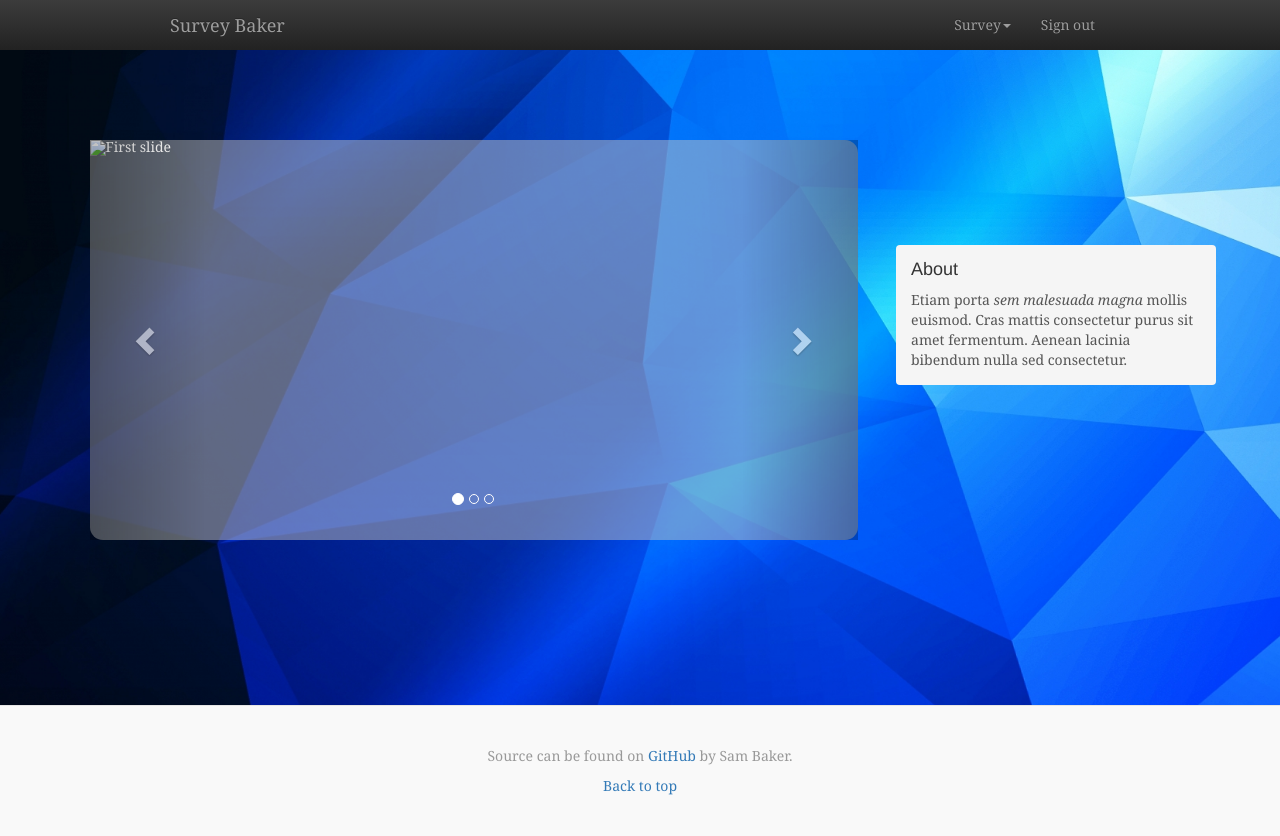
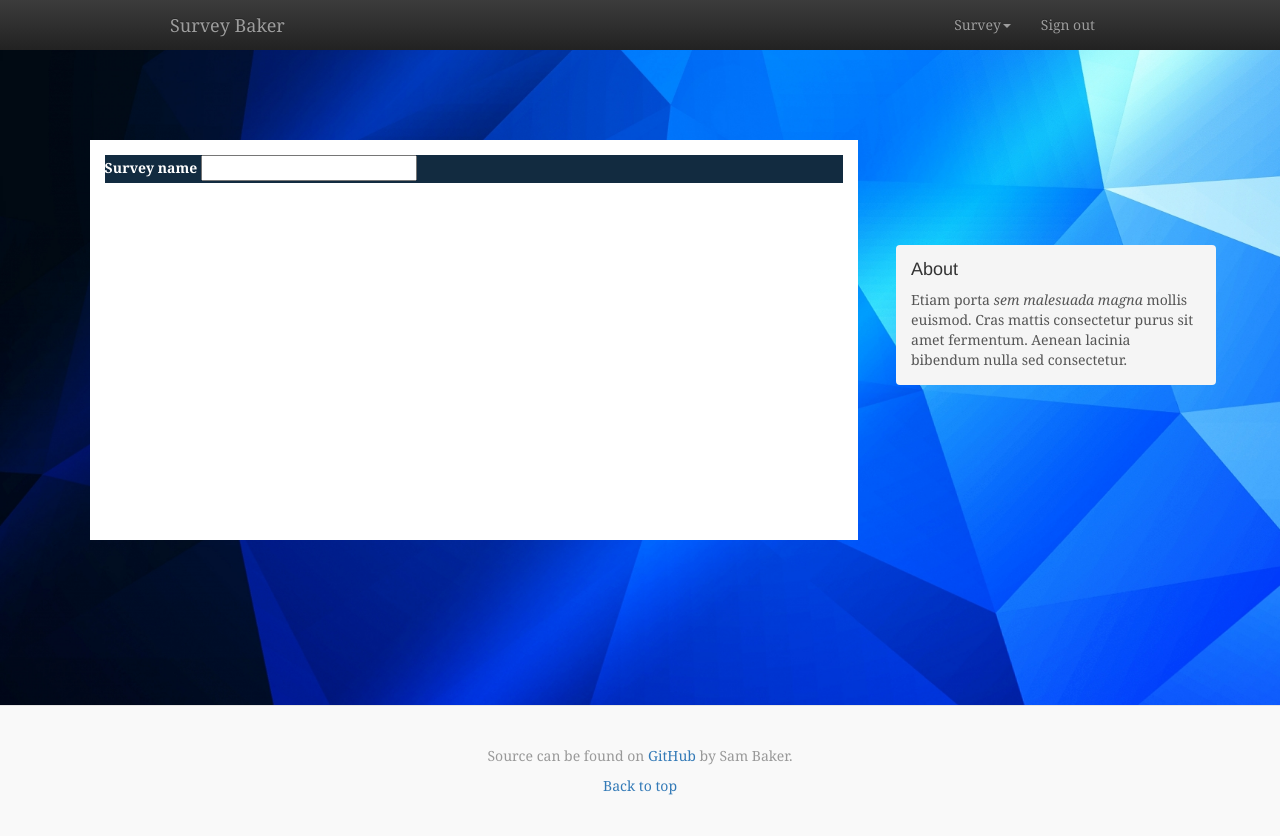
Before and after one commit to dragonmost/Sondage, a PHP site: page /html/main.html in a window 1280 px wide. Run offline with PHP 8.4, Linux system fonts and the light colour scheme; some libraries are stand-ins or nearby versions.

Commit message:
Full div
caroussel prend tout son wrapper

```diff
--- a/CSS/Sondage.css
+++ b/CSS/Sondage.css
@@ -1,6 +1,7 @@
 html
 {
     min-height: 100%;
+    height: 100%;
 }
 
 body
@@ -9,6 +10,7 @@ body
     background-size: cover;
     background-repeat: no-repeat;
     background-position: center center;
+    height: 100%;
 }
 
 .form-signin
@@ -21,7 +23,7 @@ body
     border-radius: 13px;
 }
 
-#carousel-example-generic
+.wrapper
 {
     color: #ffffff;
     background-color: rgba(192, 192, 192, 0.5);
--- a/html/main.html
+++ b/html/main.html
@@ -74,15 +74,16 @@
         </div>
 
         <!--Centre et info-->
-        <div id="carousel-example-generic" class="carousel slide" data-ride="carousel">
-            <ol class="carousel-indicators">
+        <div class="wrapper" style="display: table; height: auto">
+        <div id="carousel-example-generic" class="carousel slide" data-ride="false" style="background-color: white; display: table-cell; float: none">
+            <!--<ol class="carousel-indicators">
                 <li data-target="#carousel-example-generic" data-slide-to="0" class="active"></li>
                 <li data-target="#carousel-example-generic" data-slide-to="1"></li>
                 <li data-target="#carousel-example-generic" data-slide-to="2"></li>
-            </ol>
-            <div class="carousel-inner" role="listbox">
-                <div class="item active">
-                    <img data-src="holder.js/1140x500/auto/#777:#555/text:First slide" alt="First slide">
+            </ol>-->
+            <div class="carousel-inner panel-body" role="listbox" >
+                <div class="item active" style="background-color: #122b40; ">
+                    <label>Survey name</label> <input>
                 </div>
                 <div class="item">
                     <img data-src="holder.js/1140x500/auto/#666:#444/text:Second slide" alt="Second slide">
@@ -91,14 +92,15 @@
                     <img data-src="holder.js/1140x500/auto/#555:#333/text:Third slide" alt="Third slide">
                 </div>
             </div>
-            <a class="left carousel-control" href="#carousel-example-generic" role="button" data-slide="prev">
+            <!--<a class="left carousel-control" href="#carousel-example-generic" role="button" data-slide="prev">
                 <span class="glyphicon glyphicon-chevron-left" aria-hidden="true"></span>
                 <span class="sr-only">Previous</span>
             </a>
             <a class="right carousel-control" href="#carousel-example-generic" role="button" data-slide="next">
                 <span class="glyphicon glyphicon-chevron-right" aria-hidden="true"></span>
                 <span class="sr-only">Next</span>
-            </a>
+            </a>-->
+        </div>
         </div>
 
         <!--Side bar menu-->
```
